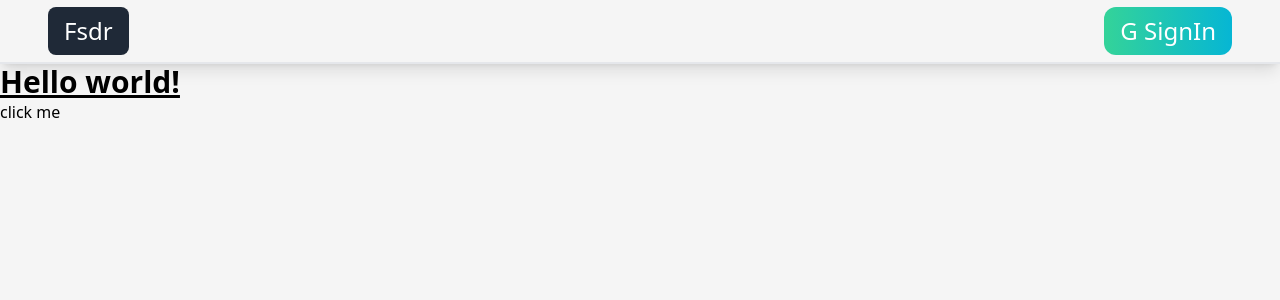
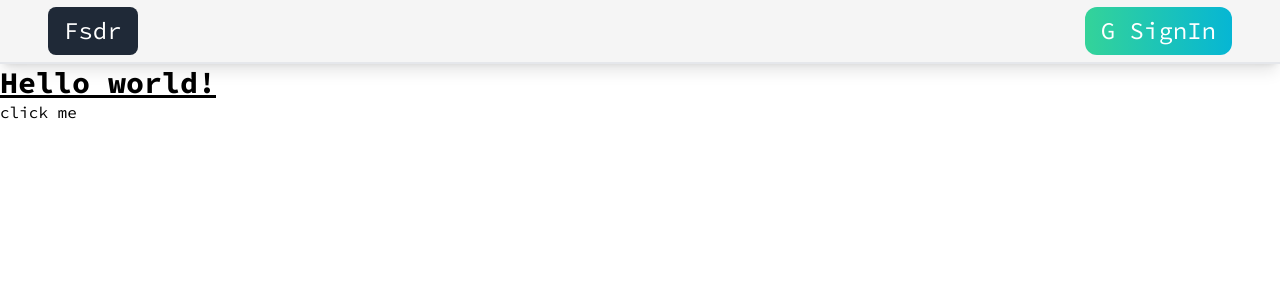
Before and after one commit to fajllo/next-blog, a Next.js app: page / in a window 1280 px wide. Shown: the top 300 px of the page. Built offline with nearby package versions, Linux system fonts and the light colour scheme; no server answers.

Commit message:
added custome font

```diff
--- a/pages/_app.js
+++ b/pages/_app.js
@@ -3,12 +3,21 @@
 import { Toaster } from "react-hot-toast";
 import { UserContext } from "../lib/contex";
 import { useUserData } from "../lib/hooks";
+import Head from "next/head";
 
 function MyApp({ Component, pageProps }) {
   const { user, username } = useUserData();
 
   return (
     <>
+      <Head>
+        <link rel="preconnect" href="https://fonts.googleapis.com" />
+        <link rel="preconnect" href="https://fonts.gstatic.com" crossorigin />
+        <link
+          href="https://fonts.googleapis.com/css2?family=Source+Code+Pro:wght@200;400;700&display=swap"
+          rel="stylesheet"
+        />
+      </Head>
       <UserContext.Provider value={{ user, username }}>
         <Navbar />
         <Component {...pageProps} />
--- a/styles/globals.css
+++ b/styles/globals.css
@@ -3,5 +3,5 @@
 @tailwind utilities;
 
 body {
-  @apply bg-neutral-100;
+  @apply dark:bg-custom_dark font-source;
 }
--- a/tailwind.config.js
+++ b/tailwind.config.js
@@ -11,6 +11,9 @@
         custom_orange: "#ff4c00",
         custom_dark: "#091638",
       },
+      fontFamily: {
+        source: ['"Source Code Pro"'],
+      },
     },
   },
   plugins: [],
```
